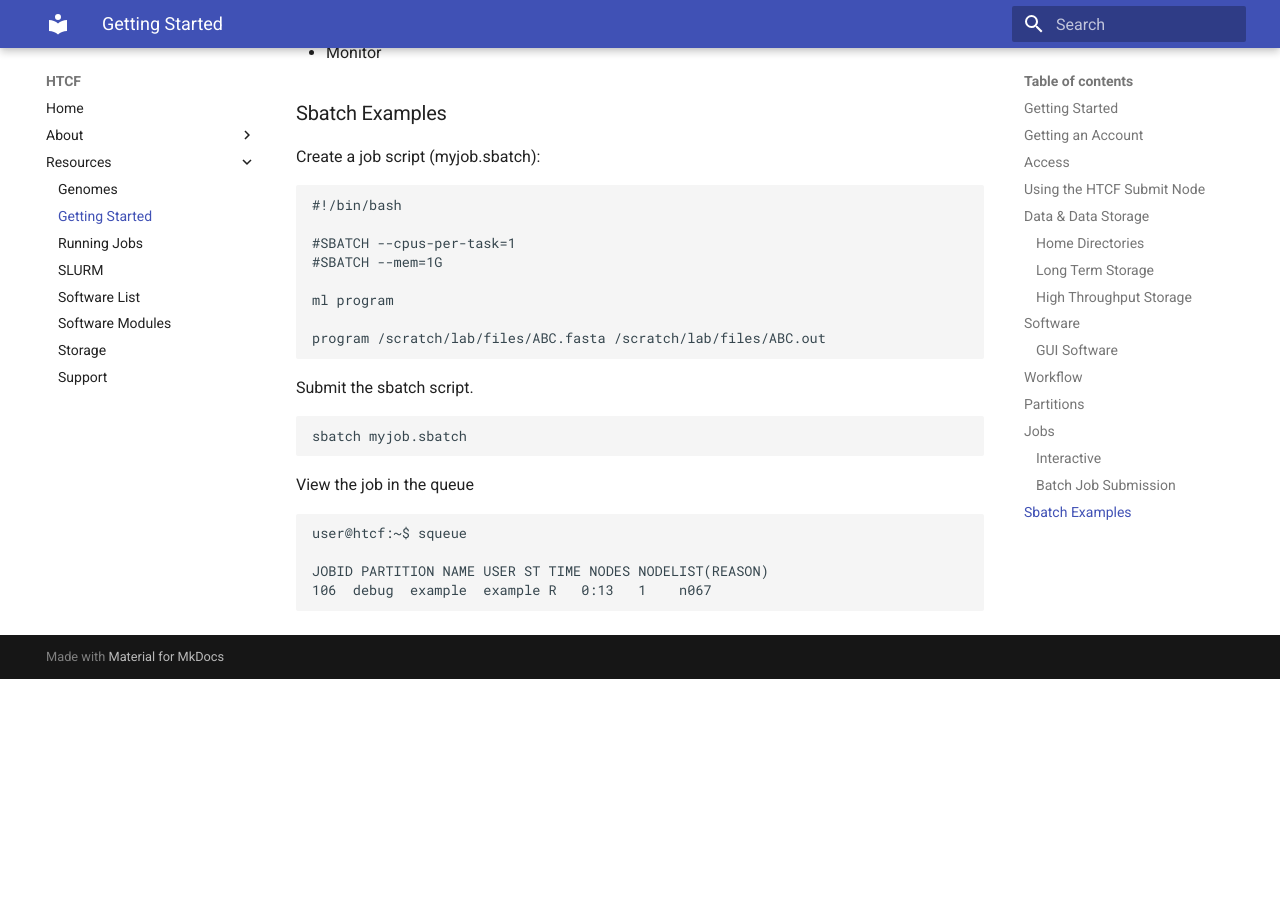
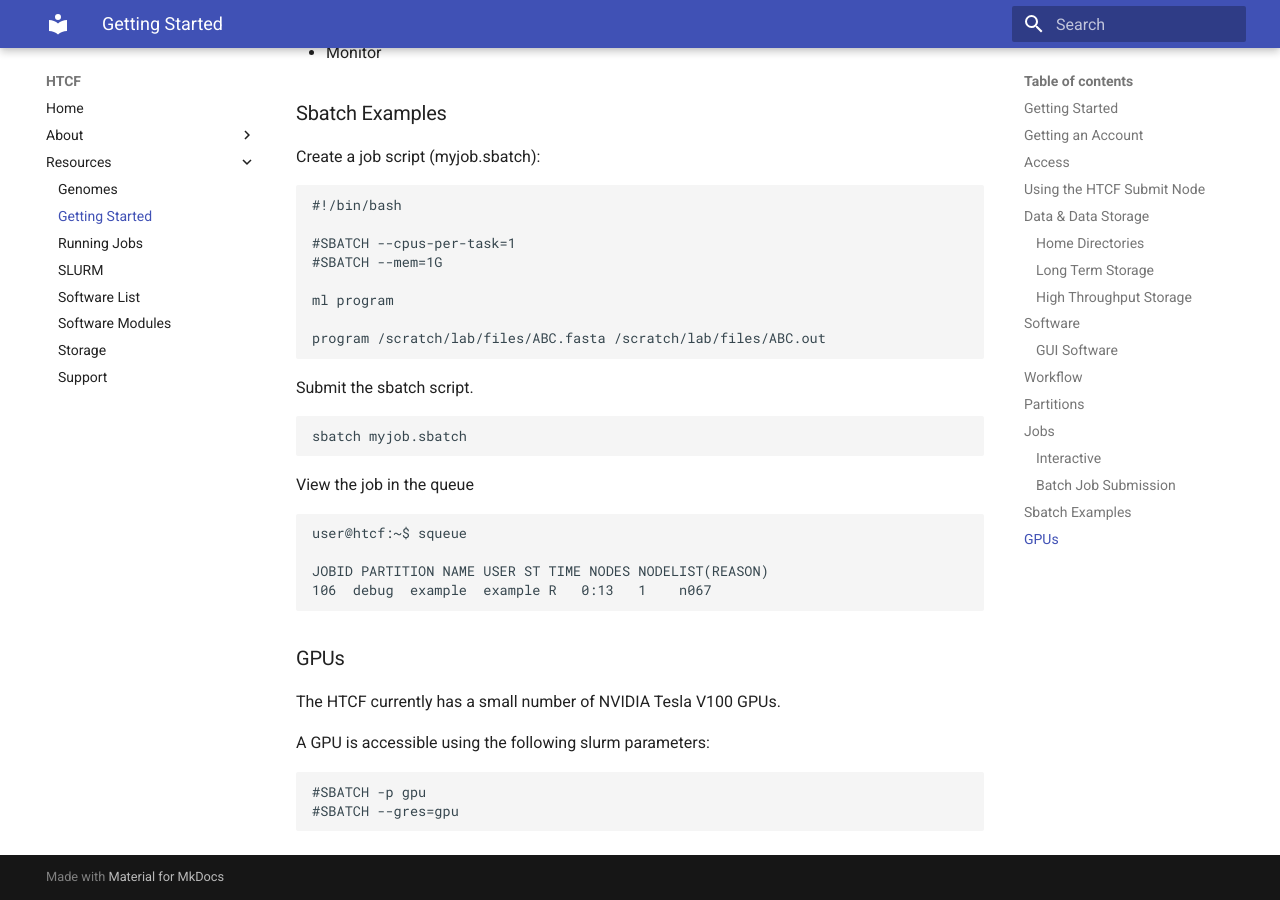
Before and after one commit to htcf/docs, an MkDocs documentation site: the page built from docs/getstarted.md, in a window 1280 px wide and 900 px high, scrolled down 3092 px. Built offline with MkDocs 1.6.1 and Material for MkDocs 9.7.7, drawn with Linux system fonts in a browser that asks for light colours; before the commit the page ends 3771 px from its top, so only the background shows below that; some of the changed text lies outside the part shown.

Commit message:
add info about GPUs

```diff
--- a/docs/getstarted.md
+++ b/docs/getstarted.md
@@ -138,3 +137,14 @@ user@htcf:~$ squeue
 JOBID PARTITION NAME USER ST TIME NODES NODELIST(REASON)
 106  debug  example  example R   0:13   1    n067
 ~~~~
+
+### GPUs
+
+The HTCF currently has a small number of NVIDIA Tesla V100 GPUs.
+
+A GPU is accessible using the following slurm parameters:
+
+~~~~{.language-bash}
+#SBATCH -p gpu
+#SBATCH --gres=gpu
+~~~~
```
Also changed, not shown: other parts of docs/getstarted.md (+2 -3 lines).
